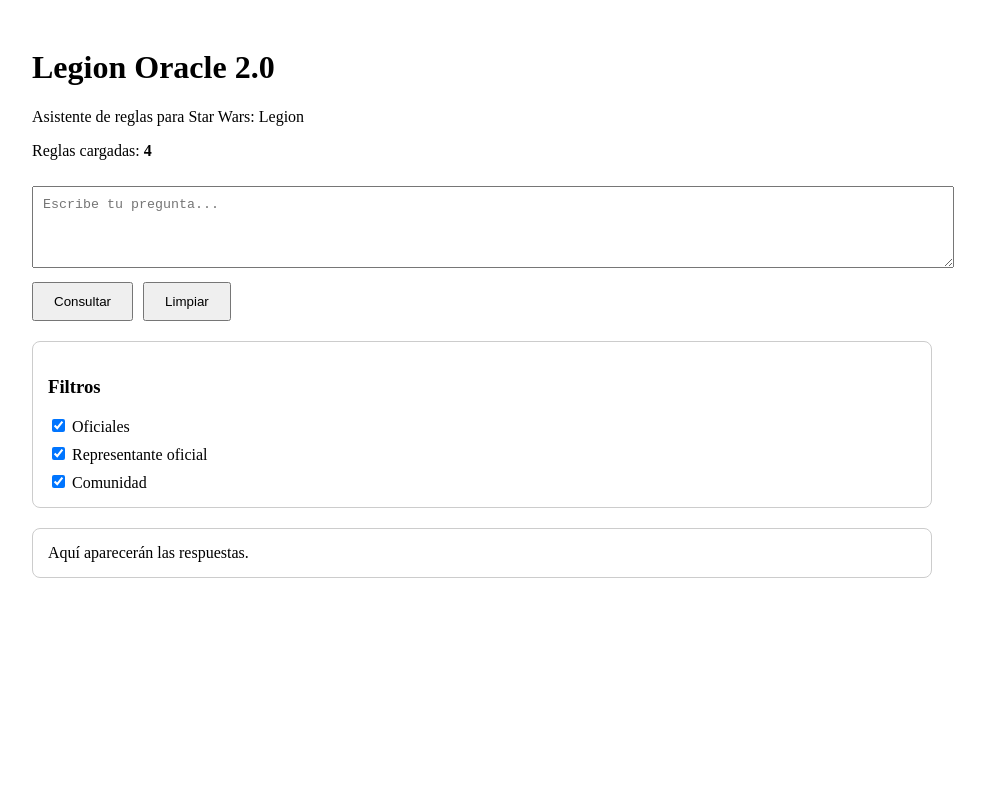
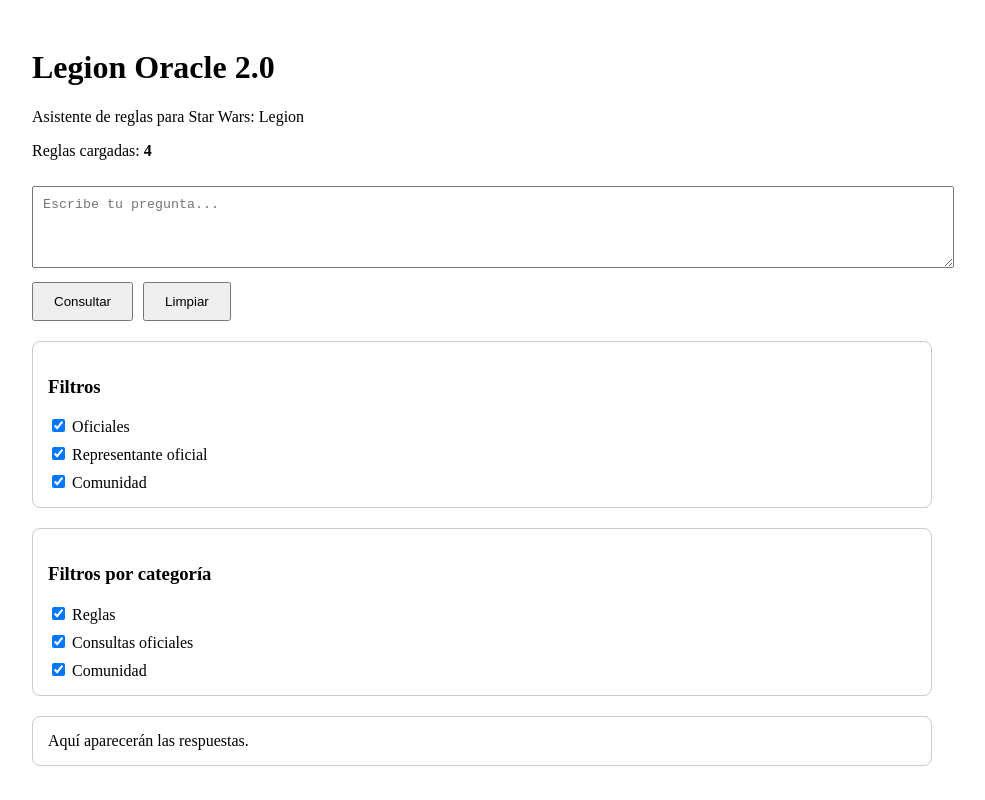
Before and after one commit to GabyrelNA/legion-oracle-2, a React (Vite) app: page / in a window 1280 px wide. Shown: the whole page, without its empty margins (158-1143 px from the left). Built offline with nearby package versions, Linux system fonts and the light colour scheme.

Commit message:
Update App.jsx

```diff
--- a/src/App.jsx
+++ b/src/App.jsx
@@ -2,6 +2,7 @@
 import { buscarReglas } from "./buscador";
 import Resultado from "./Resultado";
 import Filtros from "./Filtros";
+import FiltrosCategoria from "./FiltrosCategoria";
 
 export default function App() {
   const [pregunta, setPregunta] = useState("");
@@ -18,6 +19,19 @@
 
   const [mostrarComunidad, setMostrarComunidad] =
     useState(true);
+
+  const [mostrarReglas, setMostrarReglas] =
+    useState(true);
+
+  const [
+    mostrarConsultas,
+    setMostrarConsultas
+  ] = useState(true);
+
+  const [
+    mostrarComunidadCategoria,
+    setMostrarComunidadCategoria
+  ] = useState(true);
 
   useEffect(() => {
     fetch("/reglas.json")
@@ -106,6 +120,28 @@
         return false;
       }
 
+      if (
+        regla.categoria === "reglas" &&
+        !mostrarReglas
+      ) {
+        return false;
+      }
+
+      if (
+        regla.categoria ===
+          "consulta_oficial" &&
+        !mostrarConsultas
+      ) {
+        return false;
+      }
+
+      if (
+        regla.categoria === "comunidad" &&
+        !mostrarComunidadCategoria
+      ) {
+        return false;
+      }
+
       return true;
     }
   );
@@ -181,6 +217,25 @@
         }
         setMostrarComunidad={
           setMostrarComunidad
+        }
+      />
+
+      <FiltrosCategoria
+        mostrarReglas={mostrarReglas}
+        setMostrarReglas={
+          setMostrarReglas
+        }
+        mostrarConsultas={
+          mostrarConsultas
+        }
+        setMostrarConsultas={
+          setMostrarConsultas
+        }
+        mostrarComunidadCategoria={
+          mostrarComunidadCategoria
+        }
+        setMostrarComunidadCategoria={
+          setMostrarComunidadCategoria
         }
       />
 
```
